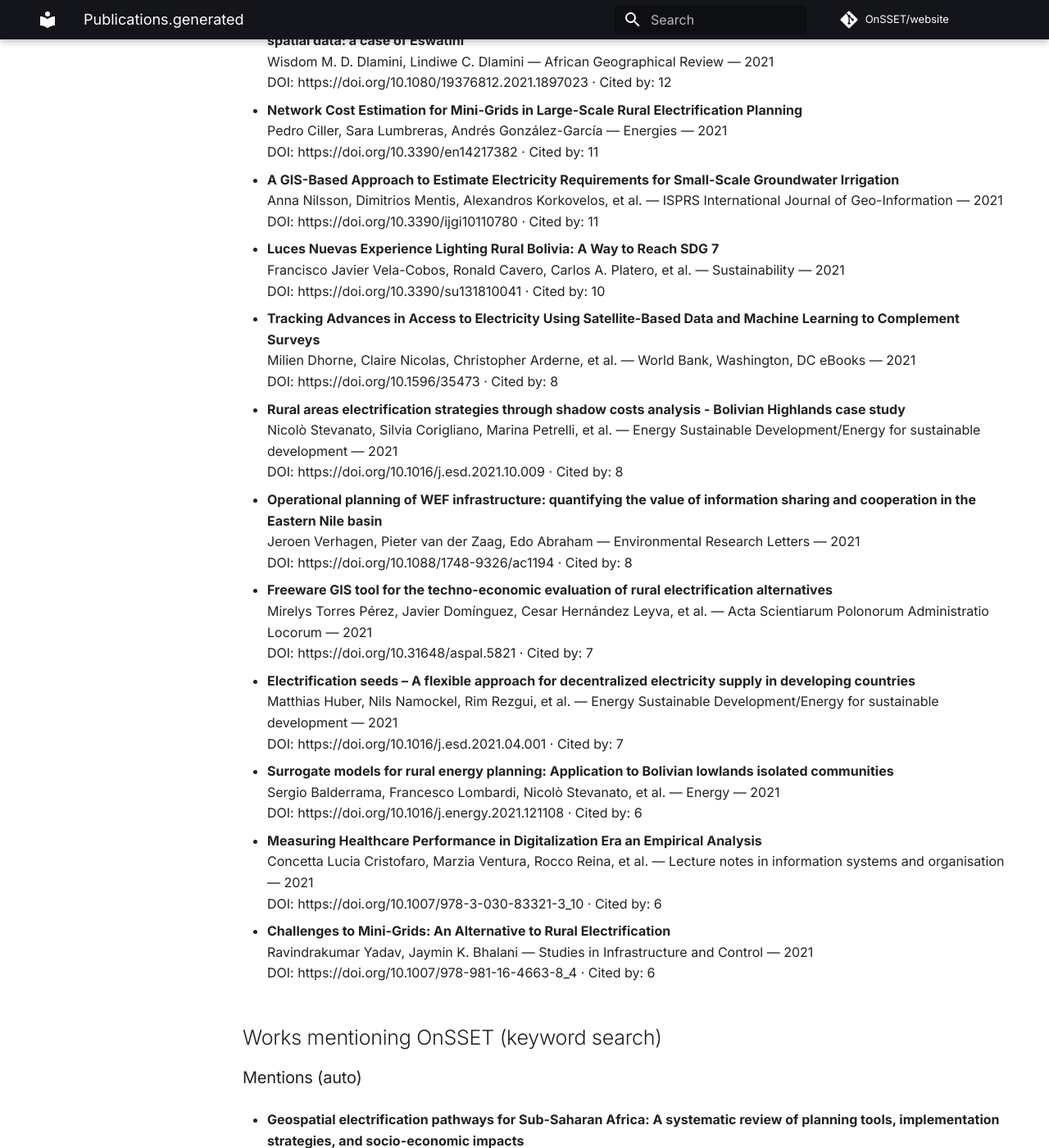
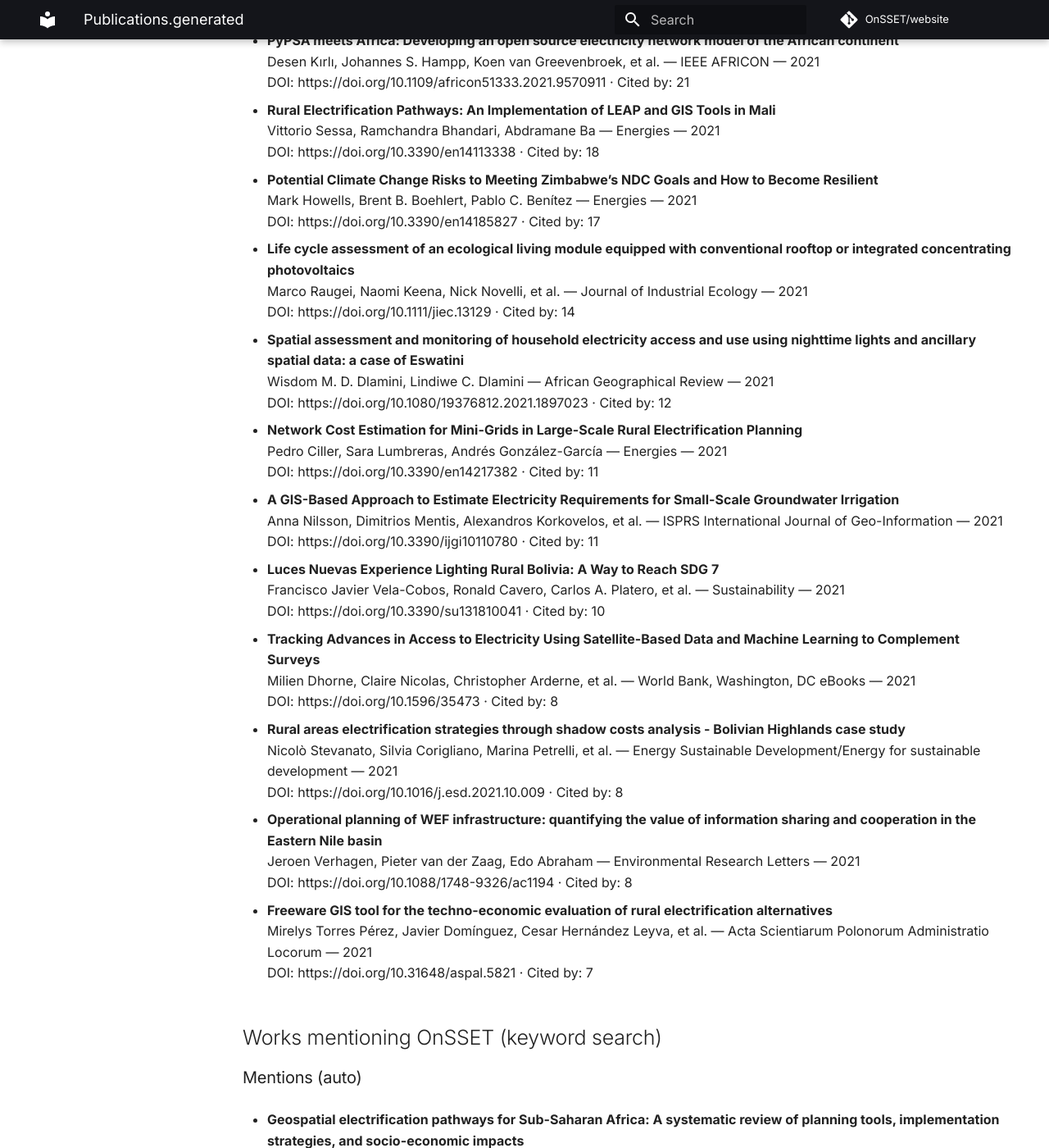
Before and after one commit to OnSSET/website, an MkDocs documentation site: the page built from docs/publications.generated.md, in a window 1280 px wide and 1400 px high, scrolled down 18728 px. Shown: the whole window at 82% size. Built offline with MkDocs 1.6.1 and Material for MkDocs 9.7.7, drawn with Linux system fonts in a browser that asks for light colours; comment, search, counter and statistics services are not loaded; some of the changed text lies outside the part shown.

Commit message:
Auto-update publications

```diff
--- a/docs/publications.generated.md
+++ b/docs/publications.generated.md
@@ -88,6 +88,10 @@
 - **Peeling off the layers: A geospatial modeling framework for ex-ante assessment of electrification subsidy schemes uncovers their inefficiencies and implications for equitable rural electrification in Sierra Leone**
   Lefu Maqelepo, Jay Taneja, Nathan Williams — The Electricity Journal — 2026
   DOI: https://doi.org/10.1016/j.tej.2026.107570 · Cited by: 0
+
+- **MicrogridOS: Agent-Orchestrated Engineering to Rapidly Generate Mini-Grid Designs for Energy Access**
+  Vladimir Abdelnour, Nathan Gregory Johnson, James Nelson — IEEE Annual Ubiquitous Computing, Electronics & Mobile Communication Conference (UEMCON) — 2026
+  DOI: https://doi.org/10.1109/uemcon70256.2026.11775525 · Cited by: 0
 
 - **Materials in energy system modelling: A review and integrated energy–material framework for circular economy and decarbonisation pathways**
   Efstratios Mikropoulos, Toon van Harmelen, Ernst Worrell, et al. — Energy Strategy Reviews — 2026
@@ -489,10 +505,6 @@
   Hassan Handule — 2023
   DOI: https://doi.org/10.32920/23542101 · Cited by: 1
 
-- **DC solar microgrids with decentralized production and storage for the Lateral Electrification of rural Africa**
-  Lucas Richard — theses.fr (ABES) — 2023
-  DOI: https://doi.org/10.70675/37195b77zd7f0z43ebz98bdzc80a81a66d99 · Cited by: 1
-
 - **Un chemin à travers le Rift Éclairer les transitions énergétiques en Afrique en identifiant des questions critiques et besoins en données**
   Sebastian Sterl, Rebekah G. Shirley, Rose Dortch, et al. — 2023
   DOI: https://doi.org/10.46830/wriib.22.00136fr · Cited by: 0
@@ -743,7 +759,7 @@
 
 - **Evaluation of Investments in Wind Energy Projects, under Uncertainty. State of the Art Review**
   Benjamín Murgas Téllez, Alvin Henao, Luceny Guzmán Acuña — Applied Sciences — 2021
-  DOI: https://doi.org/10.3390/app112110213 · Cited by: 22
+  DOI: https://doi.org/10.3390/app112110213 · Cited by: 23
 
 - **PyPSA meets Africa: Developing an open source electricity network model of the African continent**
   Desen Kırlı, Johannes S. Hampp, Koen van Greevenbroek, et al. — IEEE AFRICON — 2021
@@ -755,7 +771,7 @@
 
 - **Potential Climate Change Risks to Meeting Zimbabwe’s NDC Goals and How to Become Resilient**
   Mark Howells, Brent B. Boehlert, Pablo C. Benítez — Energies — 2021
-  DOI: https://doi.org/10.3390/en14185827 · Cited by: 16
+  DOI: https://doi.org/10.3390/en14185827 · Cited by: 17
 
 - **Life cycle assessment of an ecological living module equipped with conventional rooftop or integrated concentrating photovoltaics**
   Marco Raugei, Naomi Keena, Nick Novelli, et al. — Journal of Industrial Ecology — 2021
@@ -792,22 +808,6 @@
 - **Freeware GIS tool for the techno-economic evaluation of rural electrification alternatives**
   Mirelys Torres Pérez, Javier Domínguez, Cesar Hernández Leyva, et al. — Acta Scientiarum Polonorum Administratio Locorum — 2021
   DOI: https://doi.org/10.31648/aspal.5821 · Cited by: 7
-
-- **Electrification seeds – A flexible approach for decentralized electricity supply in developing countries**
-  Matthias Huber, Nils Namockel, Rim Rezgui, et al. — Energy Sustainable Development/Energy for sustainable development — 2021
-  DOI: https://doi.org/10.1016/j.esd.2021.04.001 · Cited by: 7
-
-- **Surrogate models for rural energy planning: Application to Bolivian lowlands isolated communities**
-  Sergio Balderrama, Francesco Lombardi, Nicolò Stevanato, et al. — Energy — 2021
-  DOI: https://doi.org/10.1016/j.energy.2021.121108 · Cited by: 6
-
-- **Measuring Healthcare Performance in Digitalization Era an Empirical Analysis**
-  Concetta Lucia Cristofaro, Marzia Ventura, Rocco Reina, et al. — Lecture notes in information systems and organisation — 2021
-  DOI: https://doi.org/10.1007/978-3-030-83321-3_10 · Cited by: 6
-
-- **Challenges to Mini-Grids: An Alternative to Rural Electrification**
-  Ravindrakumar Yadav, Jaymin K. Bhalani — Studies in Infrastructure and Control — 2021
-  DOI: https://doi.org/10.1007/978-981-16-4663-8_4 · Cited by: 6
 
 
 ## Works mentioning OnSSET (keyword search)
@@ -920,11 +920,11 @@
 
 - **Least-cost technology analisis for electricity Access in Ecuador**
   Dennis Copara — Zenodo (CERN European Organization for Nuclear Research) — 2026
-  DOI: https://doi.org/10.5281/zenodo.20334058 · Cited by: 0
+  DOI: https://doi.org/10.5281/zenodo.20333628 · Cited by: 0
 
 - **Least-cost technology analisis for electricity Access in Ecuador**
   Dennis Copara — Zenodo (CERN European Organization for Nuclear Research) — 2026
-  DOI: https://doi.org/10.5281/zenodo.20333628 · Cited by: 0
+  DOI: https://doi.org/10.5281/zenodo.20334058 · Cited by: 0
 
 - **Least-Cost Electrification Study for Bangladesh Using Geospatial Modelling (OnSSET)**
   Raihan Mahmud Chowdhury, Saikot Mahmud — Zenodo (CERN European Organization for Nuclear Research) — 2026
@@ -1186,10 +1186,6 @@
   Adugnaw Lake Temesgen, Yibeltal T. Wassie, Getachew Bekele, et al. — Energy Strategy Reviews — 2025
   DOI: https://doi.org/10.1016/j.esr.2025.101931 · Cited by: 3
 
-- **Heuristic Search and Constraint Verification for Value-Centric Electrification Planning**
-  William Berglund, Andreas Brännström — Lecture notes in computer science — 2025
-  DOI: https://doi.org/10.1007/978-3-032-11108-1_1 · Cited by: 2
-
 - **OnSSET with spatial changes in urbanisation in Kenya**
   Cynthia Omondi — Zenodo (CERN European Organization for Nuclear Research) — 2025
   DOI: https://doi.org/10.5281/zenodo.17961682 · Cited by: 0
@@ -1250,10 +1246,6 @@
   Korbinian Götz, Philipp Rosner, Irénée Froissart, et al. — Energy Sustainable Development/Energy for sustainable development — 2024
   DOI: https://doi.org/10.1016/j.esd.2024.101581 · Cited by: 21
 
-- **Carbon pricing and system reliability impacts on pathways to universal electricity access in Africa**
-  Hamish Beath, Shivika Mittal, Sheridan Few, et al. — Nature Communications — 2024
-  DOI: https://doi.org/10.1038/s41467-024-48450-7 · Cited by: 20
-
 - **GIS-facilitated procedure for optimal rural electrification planning: A case study in Naeder, Ethiopia**
   Aleksandar Dimovski, Zahra Pezham, Mohammad Hossein Ahmadi, et al. — Energy Sustainable Development/Energy for sustainable development — 2024
   DOI: https://doi.org/10.1016/j.esd.2024.101520 · Cited by: 18
```
Also changed, not shown: other parts of docs/publications.generated.md (+40 -16 lines).
